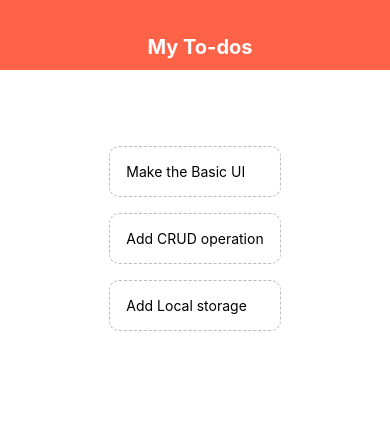
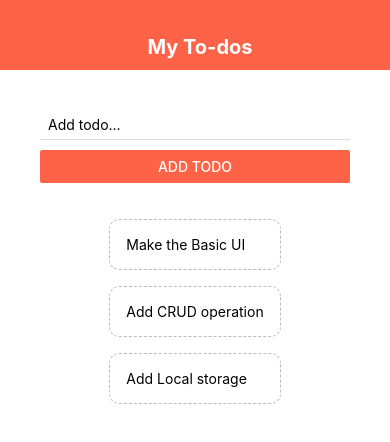
Before and after one commit to muradtheOZ/todo-app, a React Native app: screen / in a window 390 px wide. Shown: the top 442 px of the page. Built offline with nearby package versions, Linux system fonts and the light colour scheme.

Commit message:
Add option applied with unique key

```diff
--- a/App.js
+++ b/App.js
@@ -1,6 +1,7 @@
 import { StatusBar } from 'expo-status-bar';
 import React, { useState } from 'react';
 import { FlatList, StyleSheet, Text, View } from 'react-native';
+import AddTodos from './Components/AddTodos/AddTodos';
 import Header from './Components/Header/Header';
 import Todos from './Components/Todos/Todos';
 
@@ -10,22 +11,38 @@ export default function App() {
     { text: 'Add CRUD operation', key: '2' },
     { text: 'Add Local storage', key: '3' }
   ]);
-  const doneHandler = (key) =>{
-    setTodos((prevTodos)=>{
+  const doneHandler = (key) => {
+    setTodos((prevTodos) => {
       return prevTodos.filter(todo => todo.key != key);
-    })
-  }
+    });
+  };
+  const submitHandler = (text) => {
+    setTodos((prevTodos) => {
+      return  [
+        {
+          text: text,
+          key: Date.now().toString(36) + Math.random().toString(36).substr(2)
+        },
+
+        ...prevTodos
+      ];
+
+
+    });
+
+  };
 return (
   <View style={styles.container}>
-      <Header/>
+    <Header />
 
     <View style={styles.mainContent}>
+      <AddTodos submitHandler={submitHandler} />
 
       <View style={styles.listContent}>
         <FlatList
           data={todos}
           renderItem={({ item }) => (
-              <Todos item ={item} doneHandler={doneHandler} />
+            <Todos item={item} doneHandler={doneHandler} />
           )}
         />
 
--- /dev/null
+++ b/Components/AddTodos/AddTodos.js
@@ -0,0 +1,31 @@
+import React, { useState } from 'react';
+import { Button, StyleSheet, Text, TextInput, View } from 'react-native';
+
+const AddTodos = ({submitHandler}) => {
+    const [text, setText] = useState('')
+    const changeHandler = (value) => {
+        setText(value);
+    }
+    return (
+        <View>
+            <TextInput
+                style={styles.input}
+                placeholder="Add todo..."
+                onChangeText={changeHandler}
+            />
+            <Button onPress={() =>submitHandler(text)} title='Add todo' color='tomato' />
+        </View>
+    );
+}
+const styles = StyleSheet.create({
+    input: {
+        marginBottom: 10,
+        paddingHorizontal: 8,
+        paddingVertical: 6,
+        borderBottomWidth: 1,
+        borderBottomColor: '#ddd',
+
+    }
+})
+
+export default AddTodos;
--- a/Components/Todos/Todos.js
+++ b/Components/Todos/Todos.js
@@ -2,6 +2,7 @@ import React from 'react';
 import { Text, View,StyleSheet,TouchableOpacity } from 'react-native';
 
 const Todos = ({item,doneHandler}) => {
+    console.log(item.key);
 
     return (
         <TouchableOpacity onPress={()=>doneHandler(item.key) }>
```
Lines whose indentation alone changed are shown as unchanged.
